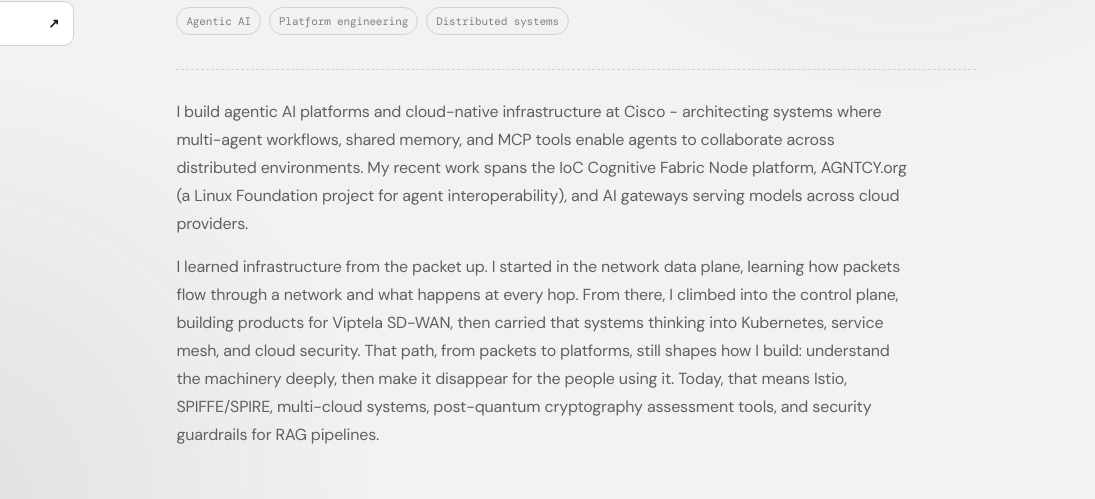
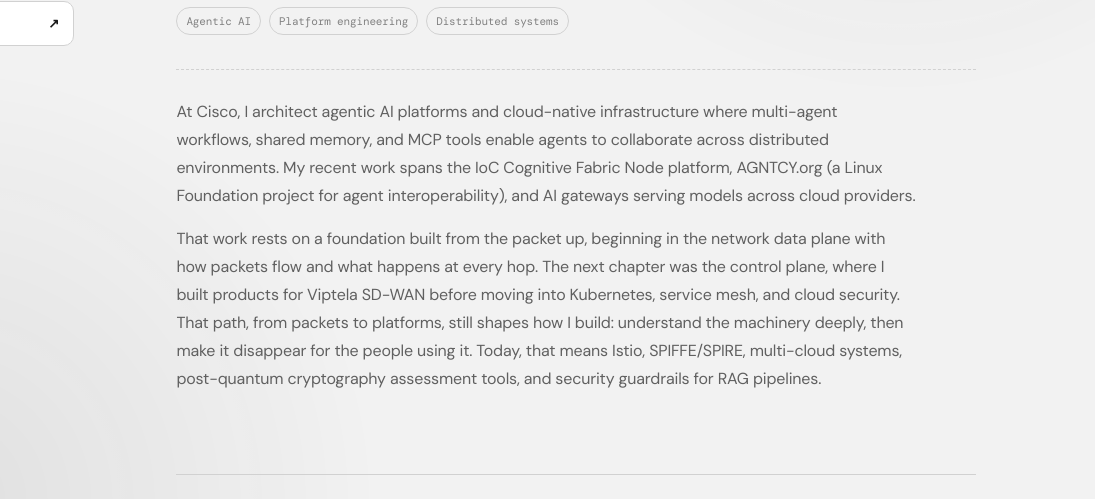
Before and after one commit to nishantapatil3/nishantapatil3.github.io, a website built with Vite: page index.html in a window 1280 px wide. Shown: the part 259-758 px from the top of the page, 185-1280 px from the left. Built offline with nearby package versions, Linux system fonts and the light colour scheme.

Commit message:
Improve homepage narrative flow
Signed-off-by: Nishant Patil <nishant.apatil3@gmail.com>

```diff
--- a/index.html
+++ b/index.html
@@ -100,24 +100,23 @@
           <span>Agentic AI</span><span>Platform engineering</span><span>Distributed systems</span>
         </div>
         <p>
-          I build agentic AI platforms and cloud-native infrastructure at Cisco -
-          architecting systems where multi-agent workflows, shared memory, and MCP
-          tools enable agents to collaborate across distributed environments.
+          At Cisco, I architect agentic AI platforms and cloud-native
+          infrastructure where multi-agent workflows, shared memory, and MCP tools
+          enable agents to collaborate across distributed environments.
           My recent work spans the IoC Cognitive Fabric Node platform, AGNTCY.org
           (a Linux Foundation project for agent interoperability), and AI gateways
           serving models across cloud providers.
         </p>
         <p>
-          I learned infrastructure from the packet up. I started in the network
-          data plane, learning how packets flow through a network and what
-          happens at every hop. From
-          there, I climbed into the control plane, building products for Viptela
-          SD-WAN, then carried that systems thinking into Kubernetes, service
-          mesh, and cloud security. That path, from packets to platforms, still
-          shapes how I build: understand the machinery deeply, then make it
-          disappear for the people using it. Today, that means Istio,
-          SPIFFE/SPIRE, multi-cloud systems, post-quantum cryptography assessment
-          tools, and security guardrails for RAG pipelines.
+          That work rests on a foundation built from the packet up, beginning in
+          the network data plane with how packets flow and what happens at every
+          hop. The next chapter was the control plane, where I built products for
+          Viptela SD-WAN before moving into Kubernetes, service mesh, and cloud
+          security. That path, from packets to platforms, still shapes how I
+          build: understand the machinery deeply, then make it disappear for the
+          people using it. Today, that means Istio, SPIFFE/SPIRE, multi-cloud
+          systems, post-quantum cryptography assessment tools, and security
+          guardrails for RAG pipelines.
         </p>
       </section>
 
```
